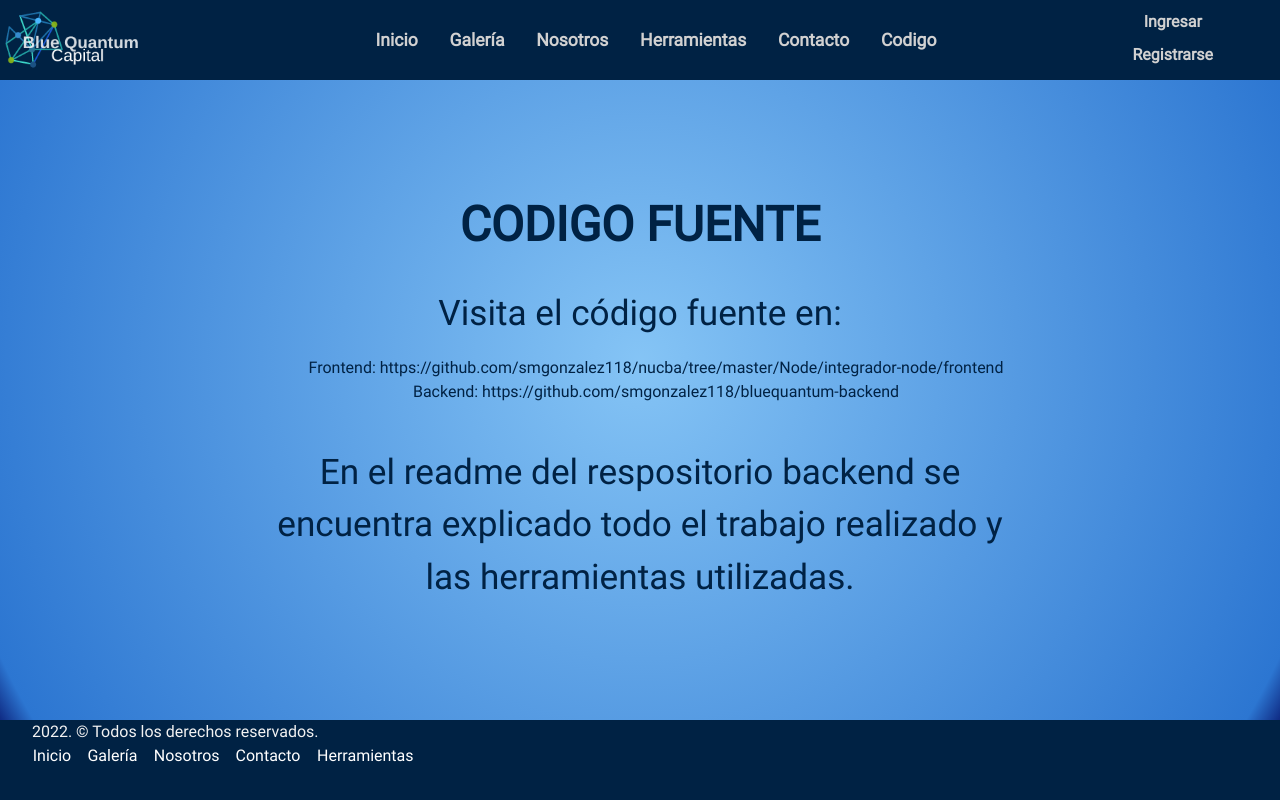
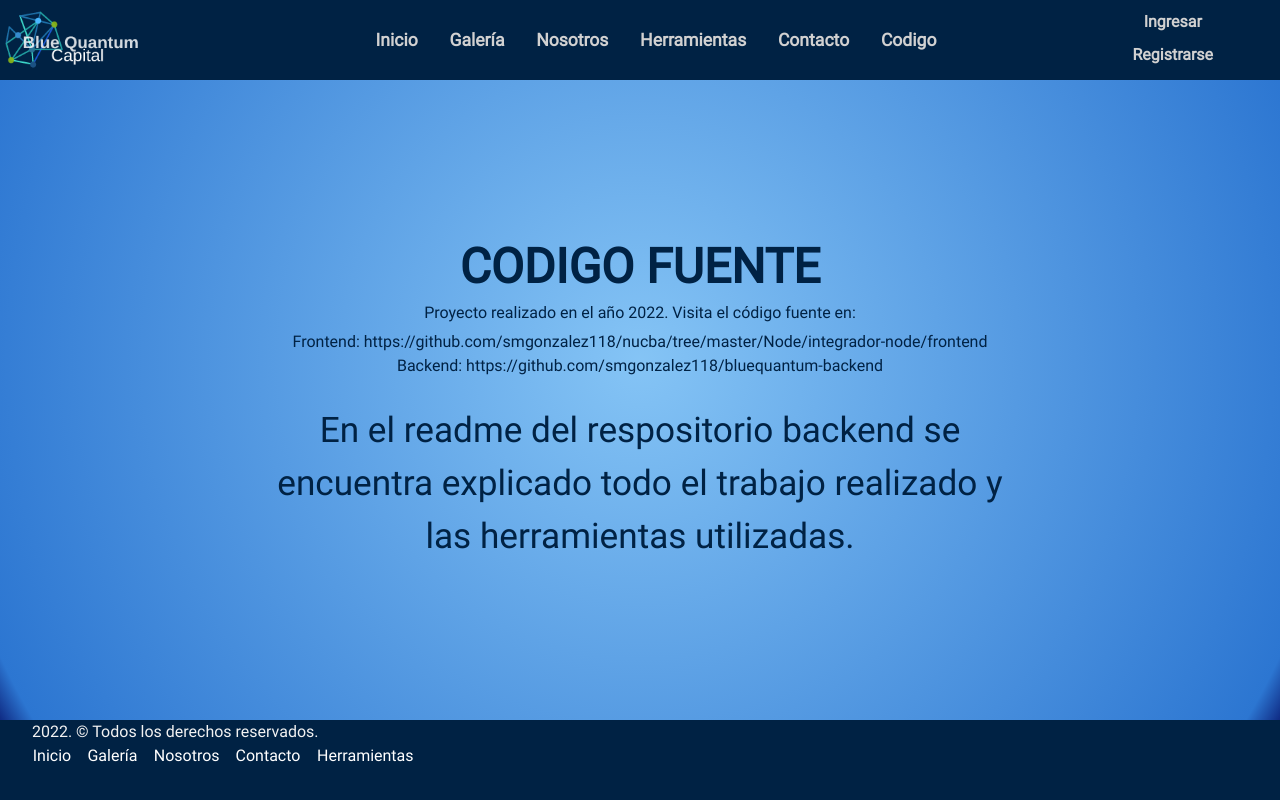
Before and after one commit to smgonzalez118/nucba, a React (Create React App) app in the folder Node/integrador-node/frontend/: page /code in a window 1280 px wide. Built offline with nearby package versions, Linux system fonts and the light colour scheme.

Commit message:
modified navbar

```diff
--- a/Node/integrador-node/frontend/src/pages/sourceCode.js
+++ b/Node/integrador-node/frontend/src/pages/sourceCode.js
@@ -4,14 +4,15 @@ const SourceCode = () => {
 	return (
 		<section id='about-us'>
 			<h2 className='section-title'> CODIGO FUENTE </h2>
-			<p>Visita el código fuente en: </p>
-			<ul>
-				<li>
-					Frontend:
-					https://github.com/smgonzalez118/nucba/tree/master/Node/integrador-node/frontend
-				</li>
-				<li>Backend: https://github.com/smgonzalez118/bluequantum-backend </li>
-			</ul>
+			<h6>Proyecto realizado en el año 2022. Visita el código fuente en: </h6>
+			<span>
+				Frontend:
+				https://github.com/smgonzalez118/nucba/tree/master/Node/integrador-node/frontend
+			</span>
+			<span>
+				Backend: https://github.com/smgonzalez118/bluequantum-backend{' '}
+			</span>
+
 			<p>
 				En el readme del respositorio backend se encuentra explicado todo el
 				trabajo realizado y las herramientas utilizadas.{' '}
```
